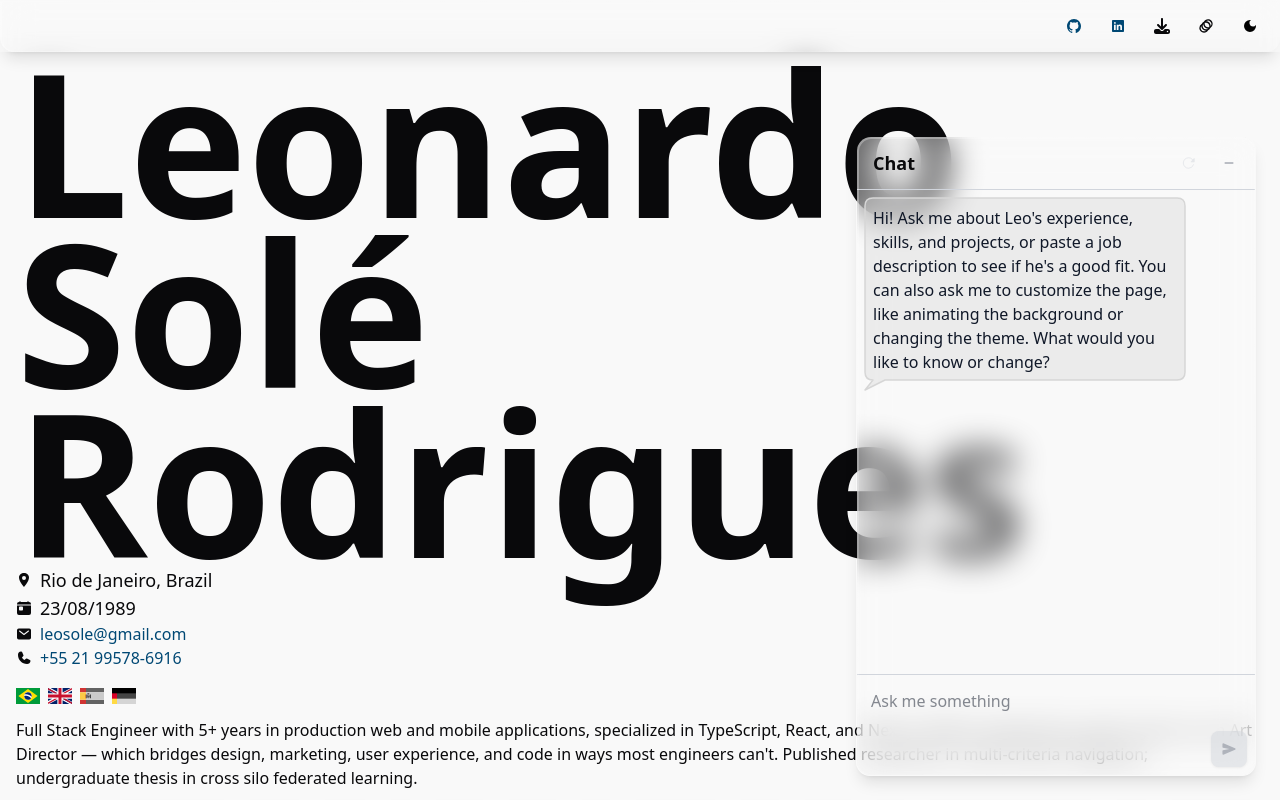
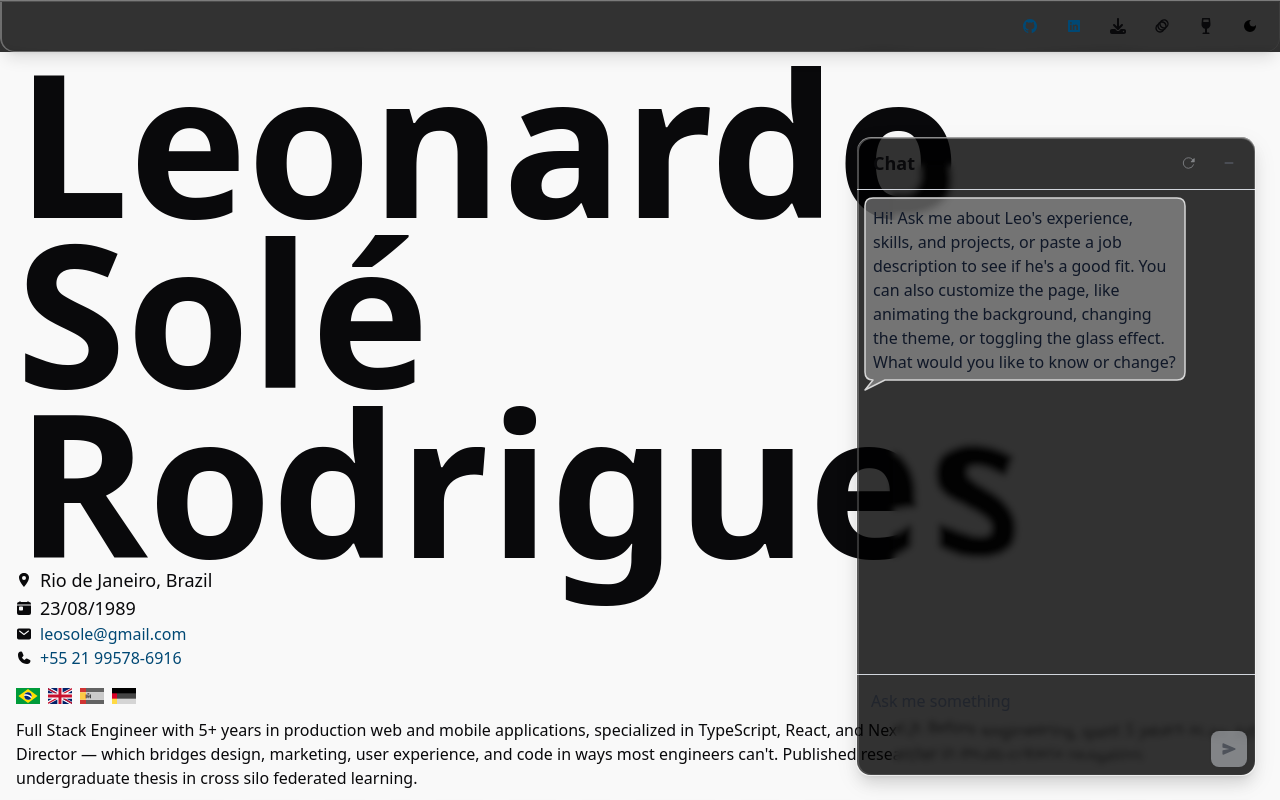
Before and after one commit to leosole/cv, a React (Vite) app: page / in a window 1280 px wide. Shown: the top 800 px of the page. Built offline with nearby package versions, Linux system fonts and the light colour scheme.

Commit message:
feat: glass components

```diff
--- a/src/App.tsx
+++ b/src/App.tsx
@@ -12,7 +12,7 @@ import { useTheme } from "@/hooks/use-theme"
 const cv: CV = cv_json
 
 function App() {
-	const { animatedBackgroundEnabled } = useTheme()
+	const { animatedBackgroundEnabled, glassEnabled } = useTheme()
 	const [highlightedSkills, setHighlightedSkills] = useState<string[]>([])
 	const headerRef = useRef<HTMLDivElement>(null)
 	const [headerHeight, setHeaderHeight] = useState(0);
@@ -27,7 +27,35 @@ function App() {
       };
     }, []);
 	return (
-	<>
+    <div className={glassEnabled ? undefined : "glass-disabled"}>
+		<svg
+			aria-hidden="true"
+			className="glass-filter-definitions"
+			focusable="false"
+			height="0"
+			width="0"
+		>
+			{/* feTurbulence generates noise; feDisplacementMap shifts pixels according to that noise. */}
+			<filter id="lg" x="0" y="0" width="100%" height="100%">
+				<feTurbulence
+					type="fractalNoise"
+					baseFrequency="0.01"
+					numOctaves="2"
+					seed="3"
+					result="n"
+				/>
+				<feDisplacementMap
+					in="SourceGraphic"
+					in2="n"
+					scale="20"
+					xChannelSelector="R"
+					yChannelSelector="G"
+				/>
+			</filter>
+		</svg>
+		<div className="glass-fallback-notice" role="status">
+			SVG glass distortion is unavailable; using blur fallback.
+		</div>
 		{animatedBackgroundEnabled && <AnimatedBackground />}
 		<div className="px-4 pb-8">
 			<div ref={headerRef}>
@@ -44,7 +72,7 @@ function App() {
 			</div>
 			<Footer links={cv.links} onSkillsHighlighted={setHighlightedSkills} />
 		</div>
-	</>
+	</div>
     )
 }
 
--- a/src/components/animated-background.css
+++ b/src/components/animated-background.css
@@ -1,6 +1,6 @@
 .animated-background {
 	position: absolute;
-	z-index: 0;
+	z-index: 300;
 	inset: 0;
 	overflow: hidden;
 	pointer-events: none;
--- a/src/components/chat/chat.tsx
+++ b/src/components/chat/chat.tsx
@@ -16,7 +16,7 @@ export type Message = ChatMessage;
 
 const initialMessage: Message = {
   role: 'bot',
-  text: "Hi! Ask me about Leo's experience, skills, and projects, or paste a job description to see if he's a good fit. You can also ask me to customize the page, like animating the background or changing the theme. What would you like to know or change?"
+  text: "Hi! Ask me about Leo's experience, skills, and projects, or paste a job description to see if he's a good fit. You can also customize the page, like animating the background, changing the theme, or toggling the glass effect. What would you like to know or change?"
 }
 
 const allowedChatLinks = new Set([
@@ -97,7 +97,7 @@ const Chat = ({ onSkillsHighlighted }: ChatProps) => {
   const textareaRef = useRef<HTMLTextAreaElement>(null);
   const resizeStartRef = useRef<{ pointerId: number; startY: number; startHeight: number } | null>(null);
   const { setOpenedCards } = useCardState();
-  const { setTheme, setAnimatedBackgroundEnabled } = useTheme();
+  const { setTheme, setAnimatedBackgroundEnabled, setGlassEnabled, glassEnabled } = useTheme();
 
   const scrollToBottom = () => {
     messagesEndRef.current?.scrollIntoView({ behavior: 'smooth' });
@@ -171,6 +171,9 @@ const Chat = ({ onSkillsHighlighted }: ChatProps) => {
       if (typeof action?.animatedBackground === 'boolean') {
         setAnimatedBackgroundEnabled(action.animatedBackground);
       }
+      if (typeof action?.glass === 'boolean') {
+        setGlassEnabled(action.glass);
+      }
 
       const skillsByName = new Map(
         cv_json.technical_skills.map(skill => [skill.trim().toLowerCase(), skill])
@@ -225,10 +228,12 @@ const Chat = ({ onSkillsHighlighted }: ChatProps) => {
         inert={!isOpen}
         className="chat-shell__panel glass-gradient-border glass-surface border-transparent bg-transparent shadow-lg flex flex-col"
       >
-          <div
-            aria-hidden="true"
-            className="header-glass__backdrop header-glass__backdrop--surface"
-          />
+          {glassEnabled && (
+            <div
+              aria-hidden="true"
+              className="header-glass__backdrop header-glass__backdrop--surface"
+            />
+          )}
           <div className="chat-shell__content flex min-h-0 flex-1 flex-col">
           <CardHeader className="flex flex-row justify-between items-center p-2 pl-4 border-b border-gray-300 dark:border-gray-600">
             <h3 className="text-lg font-semibold m-0">Chat</h3>
--- a/src/components/chat/service/chat-service.tsx
+++ b/src/components/chat/service/chat-service.tsx
@@ -9,6 +9,7 @@ export interface ChatAction {
 	timeline?: ActionItem | ActionItem[]
 	theme?: Theme
 	animatedBackground?: boolean
+	glass?: boolean
 	skills?: string[]
 }
 
--- a/src/components/header.tsx
+++ b/src/components/header.tsx
@@ -2,6 +2,7 @@ import type { Info, Links } from "@/types/cv"
 import { IoToday, IoMail, IoLocationSharp } from "react-icons/io5";
 import { PiPhoneFill } from "react-icons/pi";
 import useMenu from "@/hooks/use-menu";
+import { useTheme } from "@/hooks/use-theme";
 
 interface HeaderProps {
 	info: Info
@@ -10,10 +11,11 @@ interface HeaderProps {
 export function Header({ info, links }: HeaderProps) {
 	const { name, location, email, phone, birthdate } = info
 	const menuButtons = useMenu(links)
+	const { glassEnabled } = useTheme()
 	return (
 		<>
 			<div className="header-glass glass-gradient-border glass-gradient-border--no-top hidden sm:flex top-0 w-full z-200 -ml-4 rounded-b-xl shadow-lg">
-				<div aria-hidden="true" className="header-glass__backdrop" />
+				{glassEnabled && <div aria-hidden="true" className="header-glass__backdrop" />}
 				<div className="relative z-10 gap-2 py-2 px-3 justify-end flex container m-auto">
 					{menuButtons}
 				</div>
--- a/src/components/ui/collapsible-card.tsx
+++ b/src/components/ui/collapsible-card.tsx
@@ -6,6 +6,7 @@ import {
 	CollapsibleContent,
 	CollapsibleTrigger
 } from "./collapsible"
+import { useTheme } from "@/hooks/use-theme"
 
 type Props = React.HTMLAttributes<HTMLDivElement> & {
 	onOpenChange?(open: boolean): void
@@ -13,15 +14,20 @@ type Props = React.HTMLAttributes<HTMLDivElement> & {
 }
 
 export const CollapsibleCard = React.forwardRef<HTMLDivElement, Props>(
-	({ className, ...props }, ref) => (
+	({ className, ...props }, ref) => {
+		const { glassEnabled } = useTheme()
+		return (
 			<Card className={cn("glass-gradient-border glass-surface border-transparent bg-transparent", className)}>
+				{glassEnabled && (
 					<div
 						aria-hidden="true"
 						className="header-glass__backdrop header-glass__backdrop--surface"
 					/>
+				)}
 				<Collapsible ref={ref} {...props} />
 			</Card>
 		)
+	}
 )
 
 export const CollapsibleCardHeader = React.forwardRef<
--- a/src/hooks/use-menu.tsx
+++ b/src/hooks/use-menu.tsx
@@ -4,6 +4,7 @@ import { IoLogoGithub, IoLogoLinkedin } from "react-icons/io";
 import generateDocxFromJson from "@/lib/docx";
 import type { Links } from "@/types/cv";
 import { FaDownload } from "react-icons/fa6";
+import { FaWineGlassAlt } from "react-icons/fa";
 import { MdAnimation, MdDarkMode, MdLightMode } from "react-icons/md";
 
 export default function useMenu(links: Links) {
@@ -11,7 +12,9 @@ export default function useMenu(links: Links) {
 		isDark,
 		toggleTheme,
 		animatedBackgroundEnabled,
-		setAnimatedBackgroundEnabled
+		setAnimatedBackgroundEnabled,
+		glassEnabled,
+		setGlassEnabled
 	} = useTheme()
 	const menuButtons = [
 		<Button asChild variant="ghost" size="icon" title="GitHub" key="github">
@@ -38,6 +41,17 @@ export default function useMenu(links: Links) {
 		>
 			<MdAnimation className="h-5 w-5 sm:h-4 sm:w-4" />
 		</Button>,
+		<Button
+			size="icon"
+			variant="ghost"
+			onClick={() => setGlassEnabled(!glassEnabled)}
+			title={glassEnabled ? "Turn glass effect off" : "Turn glass effect on"}
+			aria-label={glassEnabled ? "Turn glass effect off" : "Turn glass effect on"}
+			aria-pressed={glassEnabled}
+			key="glass-effect"
+		>
+			<FaWineGlassAlt className="h-5 w-5 sm:h-4 sm:w-4" />
+		</Button>,
 		<Button size="icon" variant="ghost" onClick={toggleTheme} title="Toggle theme" key="theme">
 			{isDark ? <MdLightMode className="h-5 w-5 sm:h-4 sm:w-4" /> : <MdDarkMode color="black" className="h-5 w-5 sm:h-4 sm:w-4" />}
 		</Button>,
--- a/src/hooks/use-theme.ts
+++ b/src/hooks/use-theme.ts
@@ -8,6 +8,8 @@ interface ThemeContextType {
 	toggleTheme: () => void
 	animatedBackgroundEnabled: boolean
 	setAnimatedBackgroundEnabled: (enabled: boolean) => void
+	glassEnabled: boolean
+	setGlassEnabled: (enabled: boolean) => void
 }
 
 export const ThemeContext = createContext<ThemeContextType>(
--- a/src/index.css
+++ b/src/index.css
@@ -1,6 +1,32 @@
 @import "tailwindcss";
 
 @custom-variant dark (&:is(.dark *));
+
+.glass-filter-definitions {
+	position: absolute;
+	width: 0;
+	height: 0;
+}
+
+.glass-fallback-notice {
+	position: fixed;
+	z-index: 250;
+	left: 1rem;
+	bottom: 1rem;
+	display: none;
+	max-width: min(20rem, calc(100vw - 2rem));
+	padding: 0.5rem 0.75rem;
+	border: 1px solid rgb(255 255 255 / 35%);
+	border-radius: 0.5rem;
+	background: color-mix(in srgb, var(--background) 88%, transparent);
+	color: var(--foreground);
+	font-family: monospace;
+	font-size: 10px;
+	letter-spacing: 0.08em;
+	line-height: 1.5;
+	text-transform: uppercase;
+	box-shadow: 0 4px 16px rgb(0 0 0 / 15%);
+}
 
 .glass-gradient-border::before {
 	position: absolute;
@@ -31,11 +57,38 @@
 	inset: 0;
 	height: 100%;
 	pointer-events: none;
-	background-color: color-mix(in srgb, var(--background) 40%, transparent);
-	-webkit-backdrop-filter: blur(16px);
-	backdrop-filter: blur(16px);
+	background-color: color-mix(in srgb, var(--background) 74%, transparent);
+	-webkit-backdrop-filter: blur(8px);
+	backdrop-filter: blur(8px);
 	will-change: transform, backdrop-filter;
 	border-radius: inherit;
+	box-shadow:
+		inset 0 1px 0 rgb(255 255 255 / 36%),
+		inset 0 -1px 0 rgb(0 0 0 / 12%),
+		0 8px 24px rgb(0 0 0 / 8%);
+}
+
+@supports (backdrop-filter: url(#lg)) or (-webkit-backdrop-filter: url(#lg)) {
+	.header-glass__backdrop {
+		background-color: rgba(0, 0, 0, 0.8);
+		-webkit-backdrop-filter: url(#lg) blur(3px) saturate(180%);
+		backdrop-filter: url(#lg) blur(3px) saturate(180%);
+	}
+}
+
+@supports not ((backdrop-filter: url(#lg)) or (-webkit-backdrop-filter: url(#lg))) {
+	.glass-fallback-notice {
+		display: block;
+	}
+}
+
+.glass-disabled .header-glass,
+.glass-disabled .glass-surface {
+	background-color: var(--background);
+}
+
+.glass-disabled .glass-fallback-notice {
+	display: none;
 }
 
 .header-glass__backdrop--surface {
--- a/src/providers/theme-provider.tsx
+++ b/src/providers/theme-provider.tsx
@@ -9,6 +9,9 @@ export default function ThemeProvider({
 	const [isDark, setIsDark] = useState(localStorage.getItem("theme") === "dark")
 	const [animatedBackgroundEnabled, setAnimatedBackgroundEnabledState] = useState(
 		localStorage.getItem("animated-background") === "true"
+	)
+	const [glassEnabled, setGlassEnabledState] = useState(
+		localStorage.getItem("glass-enabled") !== "false"
 	)
 	useEffect(() => {
 		if (isDark) document.body.classList.add("dark")
@@ -29,6 +32,11 @@ export default function ThemeProvider({
 		setAnimatedBackgroundEnabledState(enabled)
 	}
 
+	function setGlassEnabled(enabled: boolean) {
+		localStorage.setItem("glass-enabled", String(enabled))
+		setGlassEnabledState(enabled)
+	}
+
 	return (
 		<ThemeContext.Provider
 			value={{
@@ -36,7 +44,9 @@ export default function ThemeProvider({
 				setTheme,
 				toggleTheme,
 				animatedBackgroundEnabled,
-				setAnimatedBackgroundEnabled
+				setAnimatedBackgroundEnabled,
+				glassEnabled,
+				setGlassEnabled
 			}}
 		>
 			{children}
```
Also changed, not shown: 1 other file (tests, documents, lock files or other folders). Lines whose indentation alone changed are shown as unchanged.
